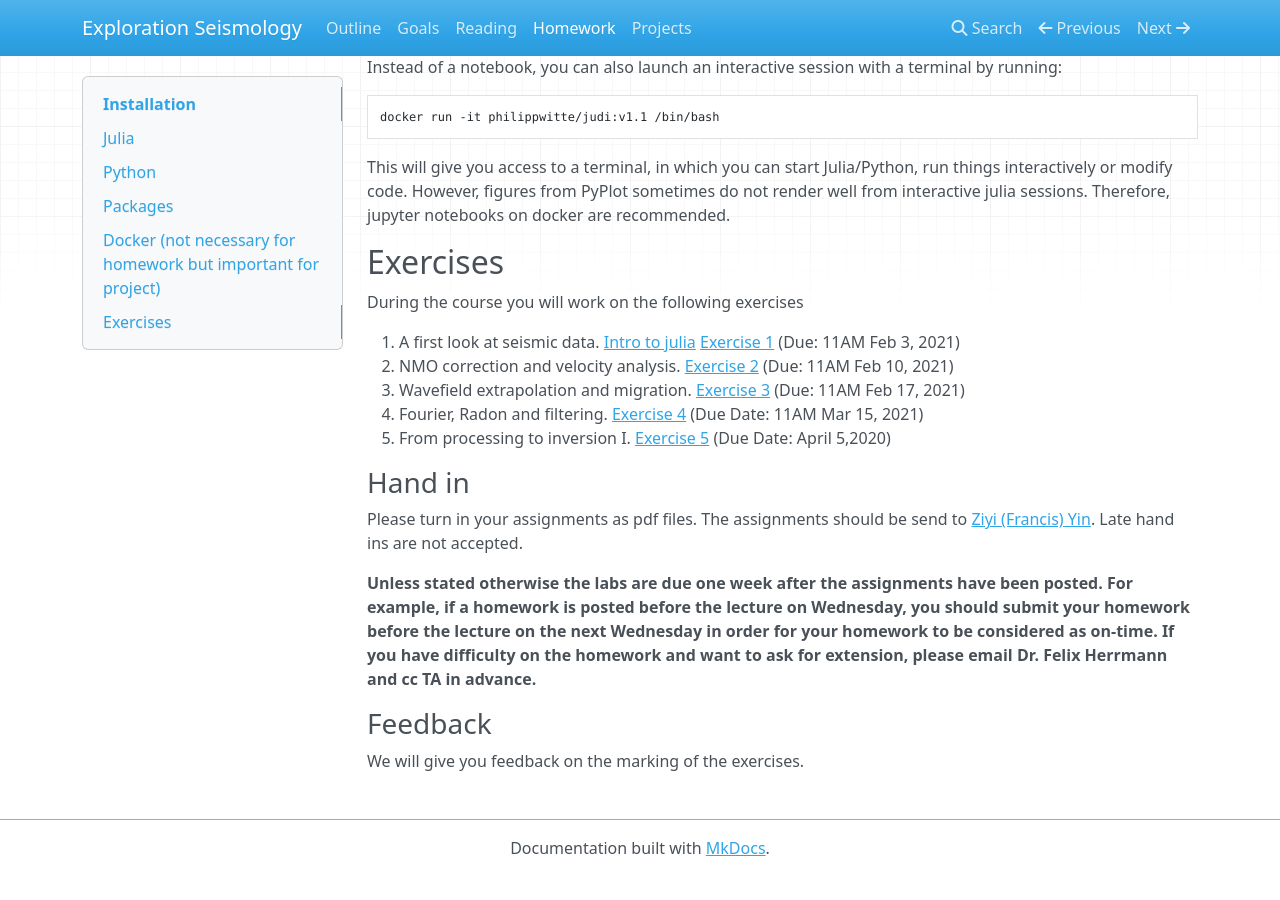
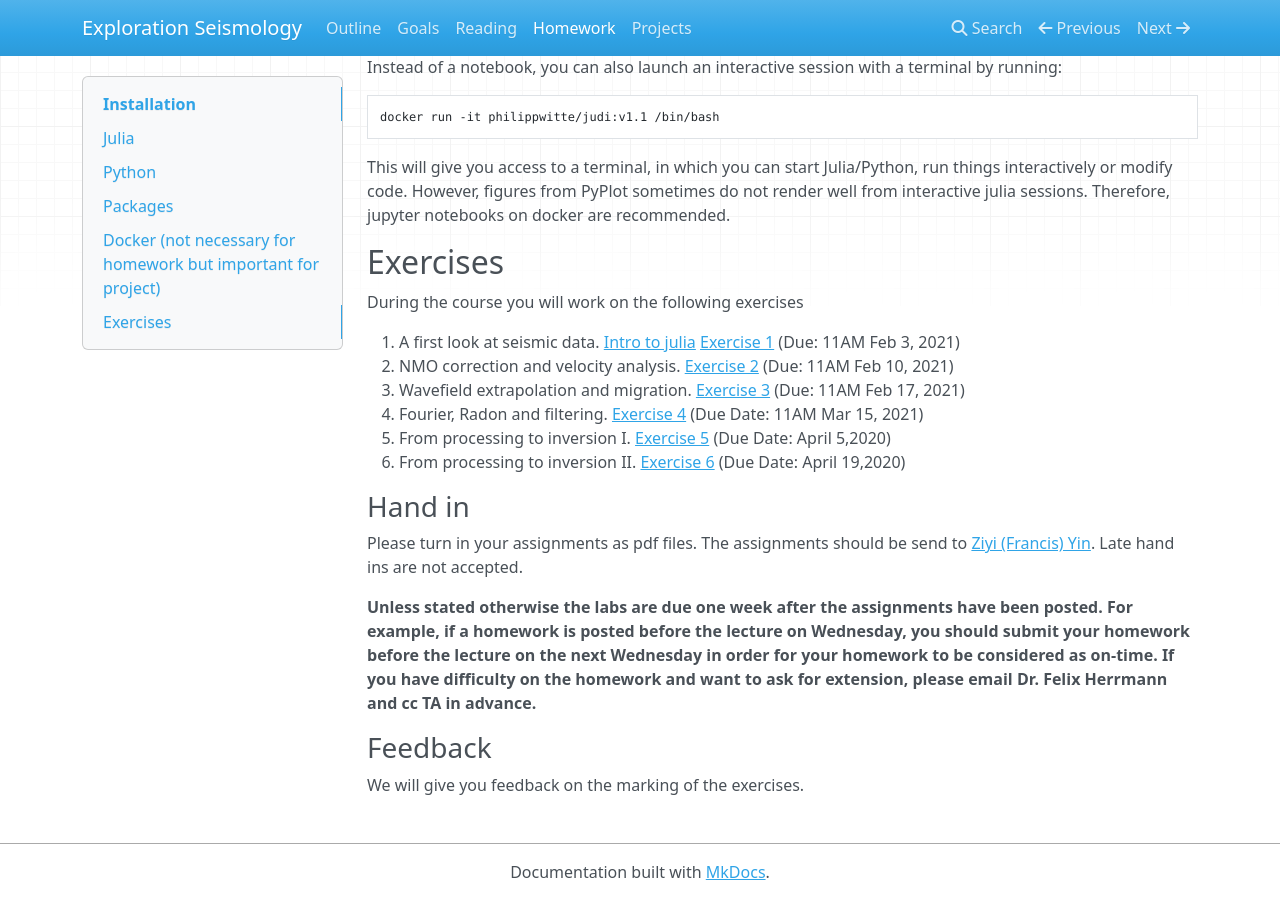
Before and after one commit to flexie/eas-4803-8803-ccs, an MkDocs documentation site: the page built from docs/homework.md, in a window 1280 px wide and 900 px high, scrolled down 2047 px. Built offline with MkDocs 1.6.1, drawn with Linux system fonts in a browser that asks for light colours; nearby versions of some CDN libraries; old or Windows-style settings are respelled for this version of MkDocs; before the commit the page ends 2923 px from its top, so only the background shows below that.

Commit message:
releast homework 6

```diff
--- a/docs/homework.md
+++ b/docs/homework.md
@@ -107,7 +107,7 @@ During the course you will work on the following exercises
 3. Wavefield extrapolation and migration. [Exercise 3](Assignments/Exercise3.md) (Due: 11AM Feb 17, 2021)
 4. Fourier, Radon and filtering. [Exercise 4](Assignments/Exercise4.md) (Due Date: 11AM Mar 15, 2021)
 5. From processing to inversion I. [Exercise 5](Assignments/Exercise5.md) (Due Date: April 5,2020)
-<!--6. From processing to inversion II. [Exercise 6](Assignments/Exercise6.md) (Due Date: March 17,2020) -->
+6. From processing to inversion II. [Exercise 6](Assignments/Exercise6.md) (Due Date: April 19,2020)
 
 <!--
 1. A first look at seismic data. [Intro to julia](Assignments/introduction_to_julia.md) [Exercise 1](Assignments/Exercise1.md) [[Solution]](https://www.slim.eos.ubc.ca/Teaching/EOSC454/exercise1_sol.html)
```
